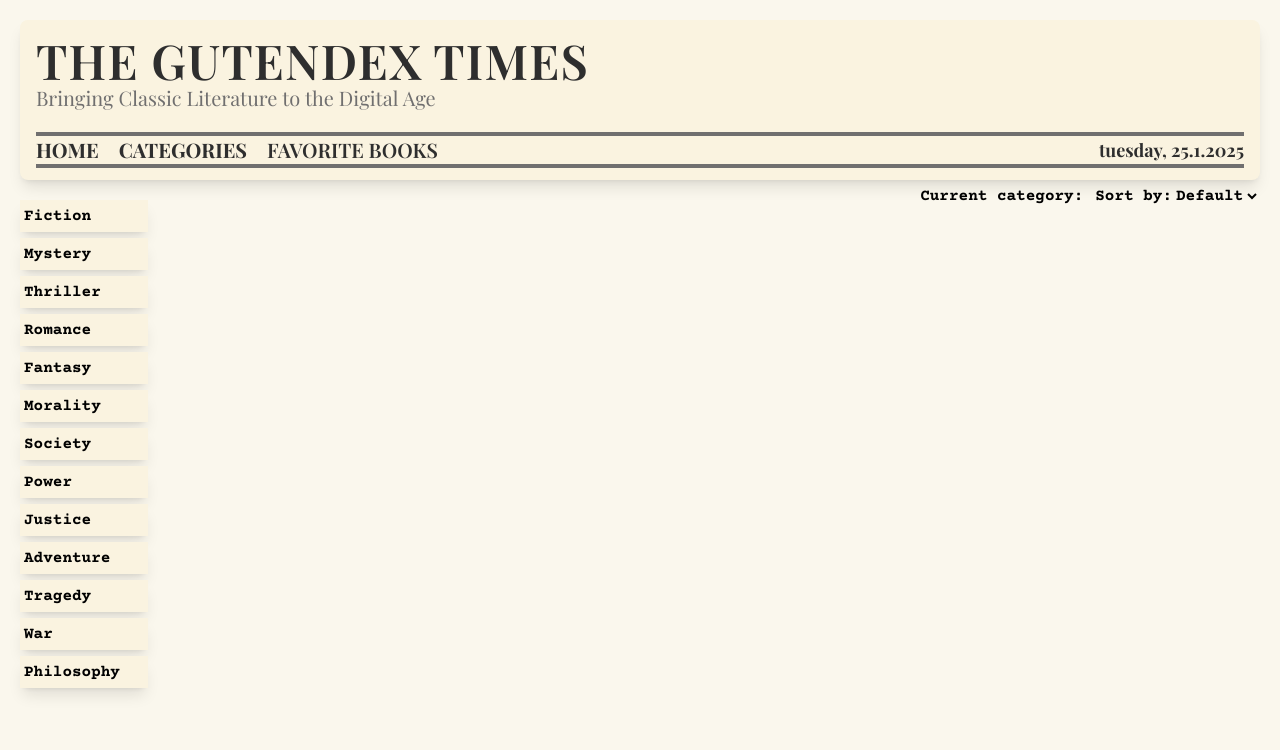
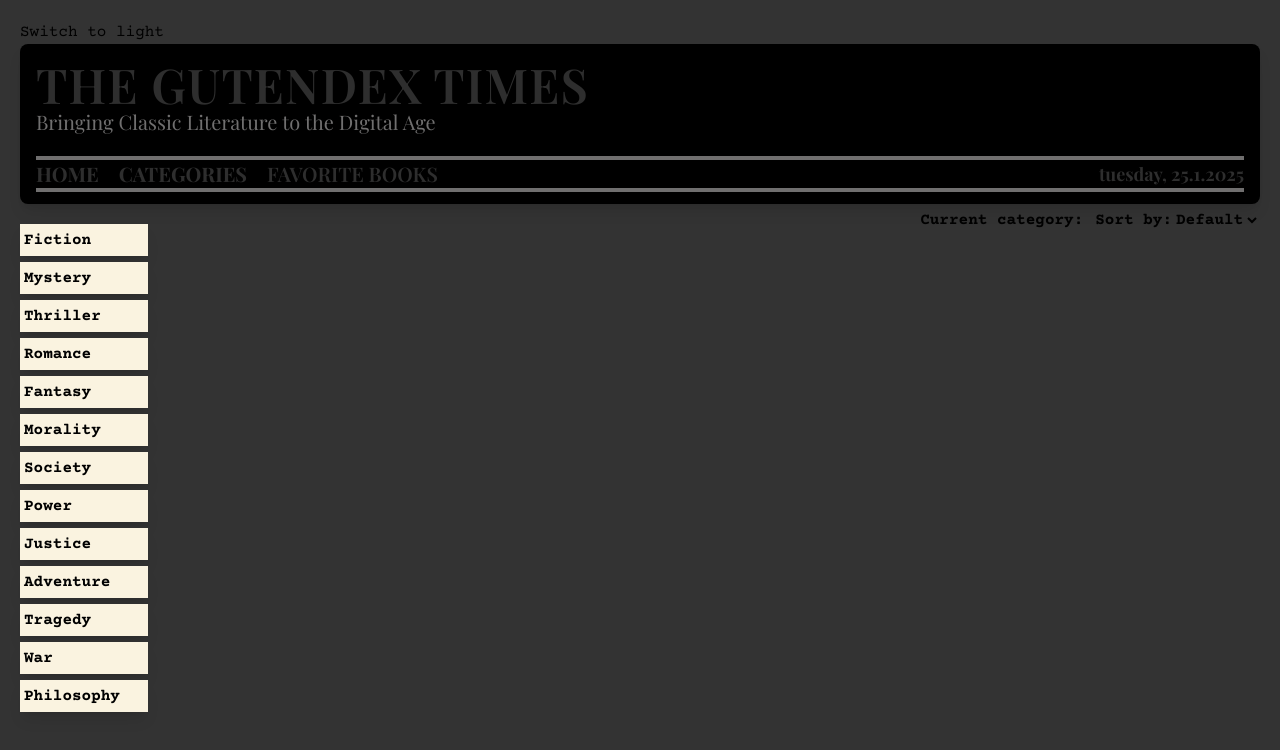
Before and after one commit to lyumii/book-library, a React (Vite) app: page /book-library/categories in a window 1280 px wide. Shown: the top 750 px of the page. Built offline with nearby package versions, Linux system fonts and the light colour scheme; a web font is replaced by a local one.

Commit message:
started on light/dark

```diff
--- a/src/App.tsx
+++ b/src/App.tsx
@@ -4,6 +4,8 @@ import FaveBooks from "./components/FaveBooks";
 import Navbar from "./components/Navbar";
 import CategoryMenu from "./components/CategoryMenu";
 import { BookCardProps } from "./components/BookCard";
+import Theme from "./components/Theme";
+import ToggleSwitch from "./components/ToggleSwitch";
 
 function App() {
   const addFavorite = (book: BookCardProps) => {
@@ -22,9 +24,11 @@ function App() {
     localStorage.setItem("favorites", JSON.stringify(favorites));
   };
   return (
-    <>
+    <Theme>
       <div className="p-5">
+        <ToggleSwitch />
         <Navbar />
+
         <Routes>
           <Route
             path="/"
@@ -50,7 +54,7 @@ function App() {
           />
         </Routes>
       </div>
-    </>
+    </Theme>
   );
 }
 
--- /dev/null
+++ b/src/components/DarkModeContext.tsx
@@ -0,0 +1,14 @@
+import { createContext } from "react";
+
+export type DarkModeContextType = {
+  theme: string;
+  toggleMode: () => void;
+};
+
+const defaultContextValue: DarkModeContextType = {
+  theme: "light",
+  toggleMode: () => {},
+};
+
+export const DarkModeContext =
+  createContext<DarkModeContextType>(defaultContextValue);
--- a/src/components/Navbar.tsx
+++ b/src/components/Navbar.tsx
@@ -38,7 +38,7 @@ export default function Navbar() {
   const formatToday = `${dayName}, ${day}.${month}.${year}`;
 
   return (
-    <div className="navdiv lg:h-40 sm:h-auto flex flex-col justify-around gap-5 bg-[#faf3e0] rounded-lg shadow-lg">
+    <div className="navdiv lg:h-40 sm:h-auto flex flex-col justify-around gap-5 bg-[#faf3e0] dark:bg-black rounded-lg shadow-lg">
       <div className="flex flex-col gap-0">
         <h1 className="sm:text-2xl lg:text-5xl font-semibold text-[#2E2E2E] uppercase tracking-wide">
           the gutendex times
--- /dev/null
+++ b/src/components/Theme.tsx
@@ -0,0 +1,28 @@
+import { useState, useEffect } from "react";
+import { ReactNode } from "react";
+import { DarkModeContext } from "./DarkModeContext";
+
+type Props = {
+  children: ReactNode;
+};
+
+export default function Theme({ children }: Props) {
+  const [theme, setTheme] = useState("light");
+
+  const toggleMode = () =>
+    setTheme((prev) => (prev === "light" ? "dark" : "light"));
+
+  useEffect(() => {
+    if (theme === "light") {
+      document.documentElement.classList.add("dark");
+    } else {
+      document.documentElement.classList.remove("dark");
+    }
+  }, [theme]);
+
+  return (
+    <DarkModeContext.Provider value={{ theme, toggleMode }}>
+      <div>{children}</div>
+    </DarkModeContext.Provider>
+  );
+}
--- /dev/null
+++ b/src/components/ToggleSwitch.tsx
@@ -0,0 +1,14 @@
+import { DarkModeContext } from "./DarkModeContext";
+import { useContext } from "react";
+
+export default function ToggleSwitch() {
+  const context = useContext(DarkModeContext);
+  const theme = context.theme;
+  const toggleMode = context.toggleMode;
+
+  return (
+    <button onClick={toggleMode}>
+      Switch to {theme === "light" ? "light" : "dark"}
+    </button>
+  );
+}
--- a/src/index.css
+++ b/src/index.css
@@ -1,7 +1,12 @@
 @import "tailwindcss";
+@custom-variant dark (&:where(.dark, .dark *));
 
 * {
   box-sizing: border-box;
+}
+
+.dark body {
+  background-color: #333;
 }
 
 body {
--- a/tsconfig.node.json
+++ b/tsconfig.node.json
@@ -20,5 +20,5 @@
     "noFallthroughCasesInSwitch": true,
     "noUncheckedSideEffectImports": true
   },
-  "include": ["vite.config.ts"]
+  "include": ["src/**/*", "App.tsx", "vite.config.ts"]
 }
```
